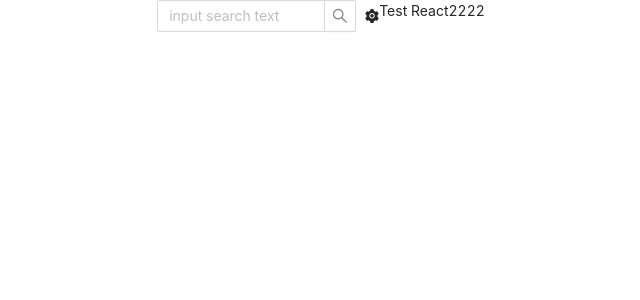
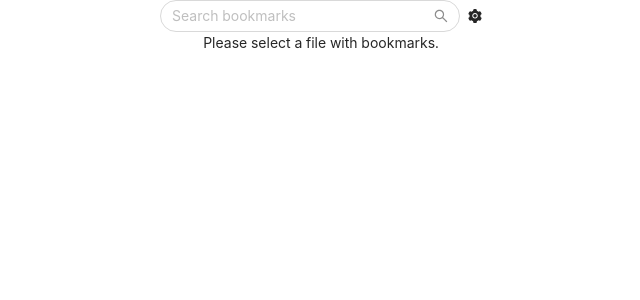
Before and after one commit to btbrq/code-bookmarks, a React (Create React App) app: page / in a window 1280 px wide. Shown: the top 300 px of the page, without its empty margins (319-959 px from the left). Built offline with nearby package versions, Linux system fonts and the light colour scheme.

Commit message:
Implement displaying bookmarks

```diff
--- a/src/App.js
+++ b/src/App.js
@@ -2,11 +2,11 @@
 import { useEffect, useState } from 'react';
 import './App.css';
 import { Input, Space } from 'antd';
-import { SettingFilled } from '@ant-design/icons';
-import { getBookmarksFile, openFile } from './util'
+import { SettingFilled, SearchOutlined } from '@ant-design/icons';
+import { getBookmarksComponent, openFile } from './util'
 
 const App = () => {
-  const { Search } = Input;
+  // const { Search } = Input;
   const onSearch = value => console.log(value);
   const [bookmarks, setBookmarks] = useState([])
   const [loaded, setLoaded] = useState(false)
@@ -15,28 +15,34 @@ const App = () => {
     if (!loaded) {
       chrome.storage.local.get(['codeBookmarks'], function (result) {
         if (result.codeBookmarks) {
+          setLoaded(true);
           const newLocal = JSON.parse(result.codeBookmarks);
-          setLoaded(true);
           setBookmarks(newLocal);
         }
       });
     }
   });
 
-  console.log(bookmarks)
-
-  const bks = bookmarks && bookmarks.map(b => b.category)
+  const bookmarksComponent = getBookmarksComponent(loaded, bookmarks);
 
   return (
     <div className="App">
       <Space direction="horizontal">
-        <Search placeholder="input search text" allowClear onSearch={onSearch} style={{ width: 200 }} />
+        {/* <Search placeholder="input search text" allowClear onSearch={onSearch} style={{ width: 300 }} /> */}
+        <Input
+          placeholder="Search bookmarks"
+          style={{ width: 300, borderRadius: 25 }}
+          allowClear
+          onChange={onSearch}
+          suffix={
+              <SearchOutlined style={{ color: 'rgba(0,0,0,.45)' }} />
+          }
+        />
         <SettingFilled onClick={openFile} />
       </Space>
-        Test React2222
-        <div>
-          {bks}
-        </div>
+      <div>
+        {bookmarksComponent}
+      </div>
     </div>
   );
 }
--- /dev/null
+++ b/src/bookmarks/bookmarks-group.js
@@ -0,0 +1,29 @@
+import { Divider } from 'antd';
+import BookmarksItem from './bookmarks-item';
+
+const BookmarksGroup = (props) => {
+    const { group, bookmarks } = props;
+
+    const comp = (
+        <>
+            <Divider orientation="left" style={{"font-size": "14px", "border-top-color": "red"}}>
+                {group}
+            </Divider>
+            <>
+                {
+                    bookmarks.map((b, i) => {
+                        return (<BookmarksItem item={b} appendDivider={i < bookmarks.length - 1} />)
+                    })
+                }
+            </>
+        </>
+    )
+
+    return (
+        <div>
+            {comp}
+        </div>
+    );
+}
+
+export default BookmarksGroup;
--- /dev/null
+++ b/src/bookmarks/bookmarks-item.js
@@ -0,0 +1,23 @@
+import { Divider } from 'antd';
+
+const BookmarksItem = (props) => {
+    const { item, appendDivider } = props;
+
+    return (
+        <>
+            <a href={item.url}
+            // onClick={() => onUrlClick(this, b.url)}
+            // onClick={() => openUrl(b.url)}
+            // onClick={() => window.close()}
+            >
+                {item.title}
+            </a>
+            {appendDivider &&
+                <Divider type="vertical" />
+            }
+
+        </>
+    );
+}
+
+export default BookmarksItem;
--- /dev/null
+++ b/src/bookmarks/bookmarks-view.js
@@ -0,0 +1,26 @@
+import { Divider } from 'antd';
+import BookmarksGroup from './bookmarks-group';
+
+const BookmarksView = (props) => {
+  const { bookmarks } = props;
+
+  const comp = bookmarks.map(b => {
+    return (
+      <div>
+        {
+          b.bookmarksGroups.map(g => {
+            return (<BookmarksGroup group={g.group} bookmarks={g.bookmarks} />)
+          })
+        }
+      </div>
+    )
+  });
+
+  return (
+    <div>
+      {comp}
+    </div>
+  );
+}
+
+export default BookmarksView;
--- /dev/null
+++ b/src/util/get-bookmarks-component.js
@@ -0,0 +1,17 @@
+import BookmarksView from "../bookmarks/bookmarks-view";
+
+export const getBookmarksComponent = (loaded, bookmarks) => {
+    if (loaded) {
+        if (bookmarks.length > 0) {
+            return <BookmarksView bookmarks={bookmarks} />
+        } else {
+            return (
+                <div>Bookmarks file containing wrong data.</div>
+            );
+        }
+    } else {
+        return (
+            <div>Please select a file with bookmarks.</div>
+        );
+    }
+}
--- a/src/util/index.js
+++ b/src/util/index.js
@@ -1,2 +1,4 @@
 export { getBookmarksFile } from './get-file'
 export { openFile } from './open-file'
+export { getBookmarksComponent } from './get-bookmarks-component'
+export { openUrl } from './open-url'
--- /dev/null
+++ b/src/util/open-url.js
@@ -0,0 +1,7 @@
+    /*global chrome*/
+export const openUrl = (url) => {
+    chrome.tabs.query({active: true, currentWindow: true}, function(tabs) {
+        var tab = tabs[0];
+        chrome.tabs.update(tab.id, {url: url});
+    });
+}
```
Also changed, not shown: public/manifest.json.
